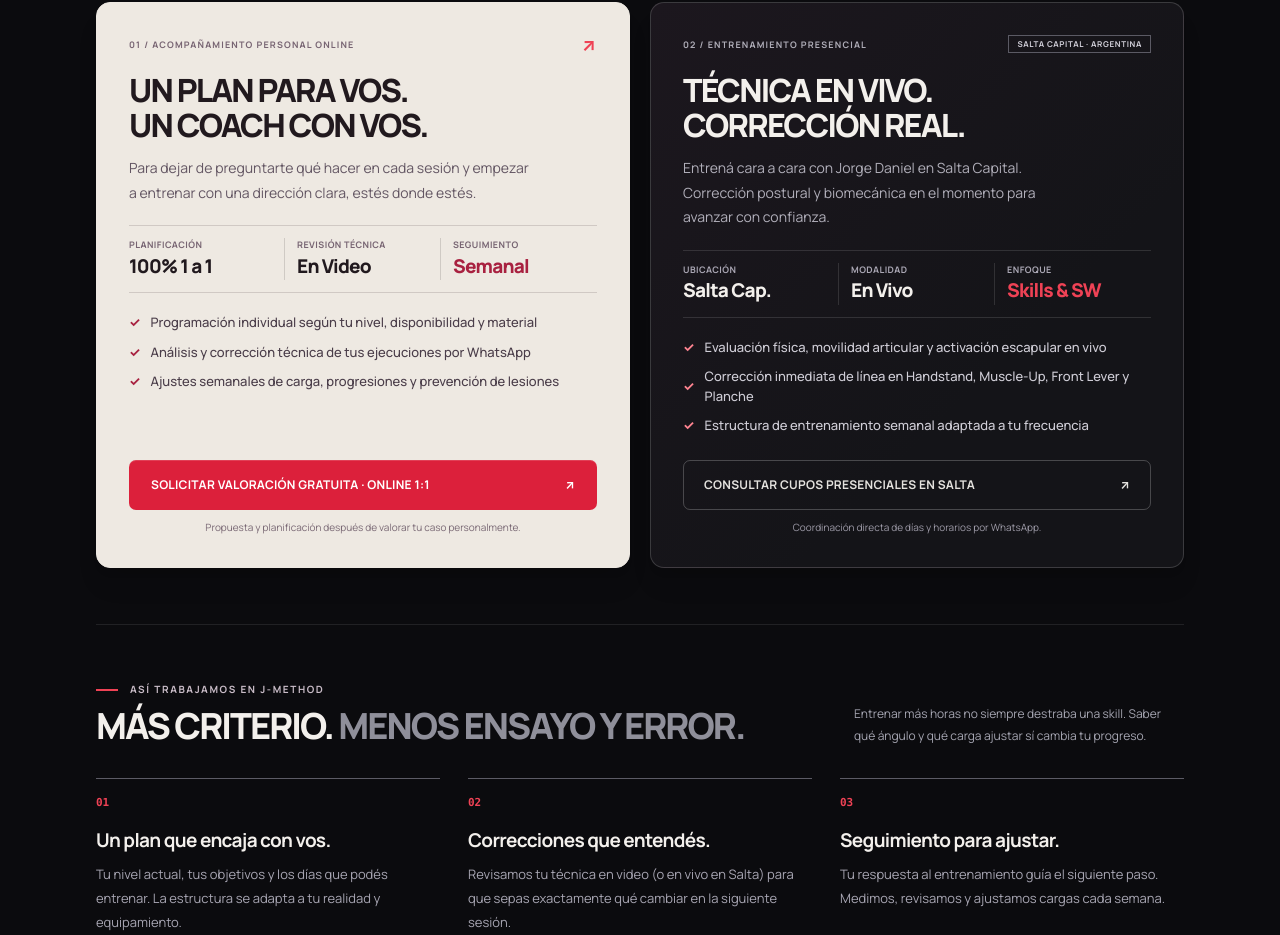
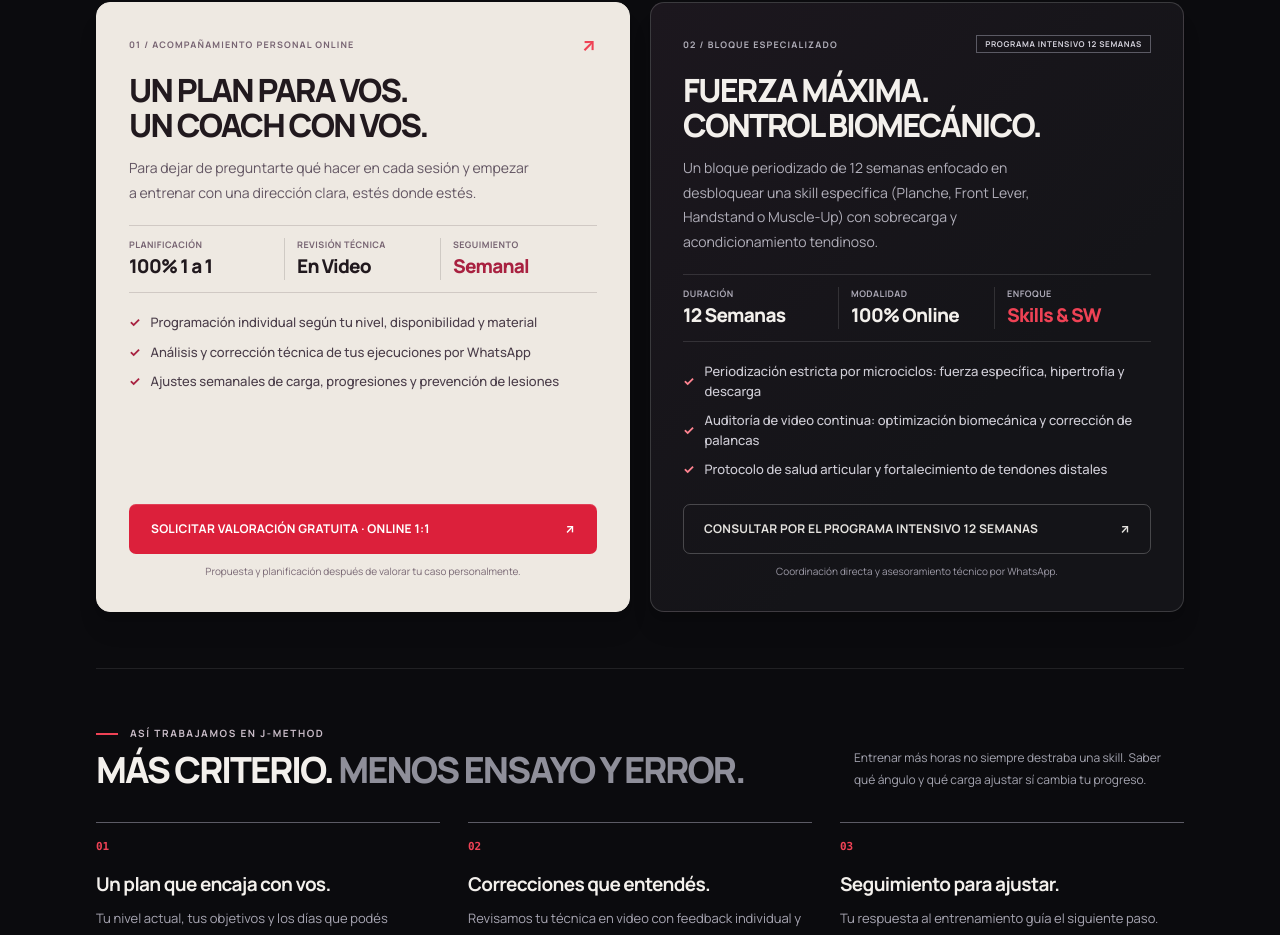
Before and after one commit to Agus1676/j-method, a React (Vite) app: page / in a window 1280 px wide. Shown: the part 1802-2737 px from the top of the page. Built offline with nearby package versions, Linux system fonts and the light colour scheme; the HTML template or start-up script is replaced by a standard one.

Commit message:
refactor: remove all Salta references and position as 100% online coaching

```diff
--- a/src/App.tsx
+++ b/src/App.tsx
@@ -20,7 +20,7 @@ export const App: React.FC = () => {
         {/* 3-Step Interactive Technical Assessment & Biomechanical Dossier */}
         <SkillMapQuiz />
 
-        {/* Editorial Contrast Coaching Modalities (Online 1:1 vs Presencial Salta) + Method */}
+        {/* Editorial Contrast Coaching Modalities (Online 1:1 vs Intensivo 12 Semanas) + Method */}
         <Programs />
 
         {/* Coach Bio (Jorge Daniel @jorgedaniel_sw) + Compact Editorial FAQ */}
--- a/src/components/CoachBio.tsx
+++ b/src/components/CoachBio.tsx
@@ -26,7 +26,7 @@ export const CoachBio: React.FC = () => {
                   JORGE DANIEL SW
                 </span>
                 <span className="block text-[8px] sm:text-[9px] font-semibold tracking-[0.17em] text-[#d0cdd8] mt-1.5 uppercase">
-                  ATLETA / ENTRENADOR · SALTA CAPITAL, ARGENTINA
+                  ATLETA / ENTRENADOR · COACHING 100% ONLINE
                 </span>
               </div>
               <span className="text-[10px] font-mono text-[#ef4255] font-bold">
@@ -48,7 +48,7 @@ export const CoachBio: React.FC = () => {
             </h2>
 
             <p className="text-[13px] sm:text-[14px] text-[#b4b2be] max-w-[510px] mt-4 leading-[1.85]">
-              Mis primeras habilidades también fueron intentos, errores y progresiones que tocaba aprender. Hoy entreno planche, front lever, handstand y muscle-up, y trabajo como entrenador de calistenia desde <strong className="text-[#f3f0ec] font-semibold">Salta Capital</strong> para atletas presenciales y online.
+              Mis primeras habilidades también fueron intentos, errores y progresiones que tocaba aprender. Hoy entreno planche, front lever, handstand y muscle-up, y trabajo como entrenador especializado guiando a atletas de todo el mundo mediante <strong className="text-[#f3f0ec] font-semibold">coaching 1 a 1 100% online</strong>.
             </p>
             <p className="text-[13px] sm:text-[14px] text-[#b4b2be] max-w-[510px] mt-3.5 leading-[1.85]">
               Mi trabajo con vos es convertir un objetivo que parece lejano en decisiones concretas: qué practicar, qué corregir en cada serie y cómo organizar tu semana.
--- a/src/components/Footer.tsx
+++ b/src/components/Footer.tsx
@@ -19,7 +19,7 @@ export const Footer: React.FC = () => {
           <span className="text-white/20">·</span>
           <span>Fuerza. Habilidades. Control.</span>
           <span className="text-white/20 hidden sm:inline">·</span>
-          <span className="hidden sm:inline">Salta Capital, Argentina</span>
+          <span className="hidden sm:inline">Coaching 100% Online · Sin Fronteras</span>
         </div>
 
         {/* Minimal Editorial Nav */}
--- a/src/components/Hero.tsx
+++ b/src/components/Hero.tsx
@@ -11,7 +11,7 @@ export const Hero: React.FC = () => {
         {/* Left Copy Column */}
         <div className="animate-jm-enter">
           <p className="jm-eyebrow mb-4">
-            COACHING DE CALISTENIA · SALTA & ONLINE
+            COACHING DE CALISTENIA 1:1 · ONLINE & GLOBAL
           </p>
 
           <h1
@@ -40,7 +40,7 @@ export const Hero: React.FC = () => {
             </a>
 
             <a href="#coaching" className="jm-btn-ghost w-full">
-              <span>VER MODALIDADES · ONLINE & SALTA</span>
+              <span>VER MODALIDADES DE COACHING 1:1</span>
               <span aria-hidden="true" className="text-base leading-none">↓</span>
             </a>
 
--- a/src/components/Navbar.tsx
+++ b/src/components/Navbar.tsx
@@ -19,7 +19,7 @@ export const Navbar: React.FC = () => {
               JORGE DANIEL SW
             </span>
             <small className="text-[7px] sm:text-[8px] font-semibold tracking-[0.22em] text-[#9c9ca7] mt-1 uppercase">
-              J-METHOD COACHING · SALTA & ONLINE
+              J-METHOD COACHING · 100% ONLINE
             </small>
           </span>
         </a>
@@ -37,7 +37,7 @@ export const Navbar: React.FC = () => {
             className="hidden sm:inline-flex text-[#bfbcc8] hover:text-white transition-colors py-2 items-center gap-1.5"
           >
             <span>Modalidades</span>
-            <span className="text-[10px] text-[#ff8592]">1:1 & Salta</span>
+            <span className="text-[10px] text-[#ff8592]">Planes 1:1</span>
           </a>
           <a
             href="#metodo"
--- a/src/components/Programs.tsx
+++ b/src/components/Programs.tsx
@@ -29,7 +29,7 @@ export const Programs: React.FC = () => {
           </p>
         </div>
 
-        {/* 2-Column Editorial Contrast Cards (Online 1:1 vs Presencial Salta) */}
+        {/* 2-Column Editorial Contrast Cards (Online 1:1 Mensual vs Programa Intensivo 12 Semanas) */}
         <div className="grid grid-cols-1 lg:grid-cols-2 gap-5 items-stretch">
           {/* CARD 01: COACHING ONLINE 1 A 1 (Warm Editorial Bone Card) */}
           <article className="jm-coaching-bone rounded-[14px] p-6 sm:p-8 flex flex-col justify-between shadow-xl">
@@ -122,34 +122,34 @@ export const Programs: React.FC = () => {
             </div>
           </article>
 
-          {/* CARD 02: ENTRENAMIENTO PRESENCIAL SALTA CAPITAL (Dark Obsidian Architectural Card) */}
+          {/* CARD 02: PROGRAMA INTENSIVO 12 SEMANAS (Dark Obsidian Architectural Card) */}
           <article className="bg-[linear-gradient(135deg,#1c171e,#141418_65%)] border border-white/[0.16] rounded-[14px] p-6 sm:p-8 flex flex-col justify-between shadow-xl">
             <div>
               <div className="flex items-center justify-between gap-3 mb-5 text-[9px] font-bold tracking-[0.13em] text-[#afadb8] uppercase">
-                <span>02 / ENTRENAMIENTO PRESENCIAL</span>
+                <span>02 / BLOQUE ESPECIALIZADO</span>
                 <span className="border border-[#5b5a64] px-2 py-0.5 text-[8px] tracking-[0.08em] text-[#d2d0da]">
-                  SALTA CAPITAL · ARGENTINA
+                  PROGRAMA INTENSIVO 12 SEMANAS
                 </span>
               </div>
 
               <h3 className="text-[28px] sm:text-[32px] font-extrabold tracking-[-0.055em] leading-[1.08] text-[#f3f0ec]">
-                TÉCNICA EN VIVO.
+                FUERZA MÁXIMA.
                 <br />
-                CORRECCIÓN REAL.
+                CONTROL BIOMECÁNICO.
               </h3>
 
               <p className="text-[13px] sm:text-[14px] text-[#b1afba] max-w-[400px] mt-3.5 leading-[1.75]">
-                Entrená cara a cara con Jorge Daniel en Salta Capital. Corrección postural y biomecánica en el momento para avanzar con confianza.
+                Un bloque periodizado de 12 semanas enfocado en desbloquear una skill específica (Planche, Front Lever, Handstand o Muscle-Up) con sobrecarga y acondicionamiento tendinoso.
               </p>
 
               {/* Architectural 3-Column Spec Strip */}
               <div className="grid grid-cols-3 border-y border-white/[0.12] my-5 py-3">
                 <div className="pr-3 border-r border-white/[0.12]">
                   <span className="block text-[9px] font-bold uppercase tracking-wider text-[#aaa7b4]">
-                    Ubicación
+                    Duración
                   </span>
                   <strong className="text-[17px] sm:text-[19px] font-extrabold tracking-[-0.04em] text-[#f3f0ec]">
-                    Salta Cap.
+                    12 Semanas
                   </strong>
                 </div>
                 <div className="px-3 border-r border-white/[0.12]">
@@ -157,7 +157,7 @@ export const Programs: React.FC = () => {
                     Modalidad
                   </span>
                   <strong className="text-[17px] sm:text-[19px] font-extrabold tracking-[-0.04em] text-[#f3f0ec]">
-                    En Vivo
+                    100% Online
                   </strong>
                 </div>
                 <div className="pl-3">
@@ -174,19 +174,19 @@ export const Programs: React.FC = () => {
                 <li className="flex items-center gap-2.5">
                   <span className="text-[#ff8491] font-bold">✓</span>
                   <span>
-                    Evaluación física, movilidad articular y activación escapular en vivo
+                    Periodización estricta por microciclos: fuerza específica, hipertrofia y descarga
                   </span>
                 </li>
                 <li className="flex items-center gap-2.5">
                   <span className="text-[#ff8491] font-bold">✓</span>
                   <span>
-                    Corrección inmediata de línea en Handstand, Muscle-Up, Front Lever y Planche
+                    Auditoría de video continua: optimización biomecánica y corrección de palancas
                   </span>
                 </li>
                 <li className="flex items-center gap-2.5">
                   <span className="text-[#ff8491] font-bold">✓</span>
                   <span>
-                    Estructura de entrenamiento semanal adaptada a tu frecuencia
+                    Protocolo de salud articular y fortalecimiento de tendones distales
                   </span>
                 </li>
               </ul>
@@ -195,17 +195,17 @@ export const Programs: React.FC = () => {
             <div>
               <a
                 href={getWhatsAppLink(
-                  'Hola Jorge! Estoy en Salta Capital y quiero consultar disponibilidad y horarios para entrenar presencial con vos.'
+                  'Hola Jorge! Vengo de la web J-METHOD y quiero consultar disponibilidad para el Programa Intensivo de 12 Semanas de Skills.'
                 )}
                 target="_blank"
                 rel="noopener noreferrer"
                 className="jm-btn-ghost w-full border-white/30 hover:border-[#ef4255]"
               >
-                <span>CONSULTAR CUPOS PRESENCIALES EN SALTA</span>
+                <span>CONSULTAR POR EL PROGRAMA INTENSIVO 12 SEMANAS</span>
                 <span aria-hidden="true">↗</span>
               </a>
               <small className="block text-center text-[10px] text-[#9e9ba8] mt-2.5">
-                Coordinación directa de días y horarios por WhatsApp.
+                Coordinación directa y asesoramiento técnico por WhatsApp.
               </small>
             </div>
           </article>
--- a/src/components/SkillMapQuiz.tsx
+++ b/src/components/SkillMapQuiz.tsx
@@ -74,8 +74,8 @@ export const SkillMapQuiz: React.FC = () => {
     const skillName = SKILL_LABELS[selectedSkill];
     const levelName = LEVEL_LABELS[selectedPoint];
     const modName =
-      selectedModality === 'salta'
-        ? 'Presencial en Salta Capital'
+      selectedModality === 'intensivo'
+        ? 'Programa Intensivo 12 Semanas'
         : 'Coaching Online 1 a 1';
 
     const msg = `Hola Jorge! Completé mi *Diagnóstico Técnico J-METHOD* en la web:
@@ -449,24 +449,24 @@ Quiero que revises mi ficha técnica para armar mi planificación. ¿Cómo empez
                         }`}
                       >
                         <span className="block text-[9px] uppercase opacity-75">
-                          100% Individual
+                          Mensual 1 a 1
                         </span>
-                        Online 1 a 1
+                        Coaching Online
                       </button>
 
                       <button
                         type="button"
-                        onClick={() => setSelectedModality('salta')}
+                        onClick={() => setSelectedModality('intensivo')}
                         className={`py-2.5 px-3 rounded-[8px] border text-[11px] font-bold transition-all text-left ${
-                          selectedModality === 'salta'
+                          selectedModality === 'intensivo'
                             ? 'bg-[#eee7e1] border-[#eee7e1] text-[#261925]'
                             : 'bg-[#101016] border-white/[0.15] text-[#b8a7c2] hover:text-white'
                         }`}
                       >
                         <span className="block text-[9px] uppercase opacity-75">
-                          Salta Capital
+                          12 Semanas
                         </span>
-                        Presencial
+                        Intensivo Skills
                       </button>
                     </div>
                   </div>
@@ -542,8 +542,8 @@ Quiero que revises mi ficha técnica para armar mi planificación. ¿Cómo empez
                         04 / MODALIDAD
                       </dt>
                       <dd className="text-[12px] font-extrabold text-[#f3f0ec] m-0">
-                        {selectedModality === 'salta'
-                          ? 'Presencial Salta'
+                        {selectedModality === 'intensivo'
+                          ? 'Intensivo 12 Sem.'
                           : 'Coaching Online 1:1'}
                       </dd>
                     </div>
@@ -613,7 +613,7 @@ Quiero que revises mi ficha técnica para armar mi planificación. ¿Cómo empez
                     </button>
 
                     <span className="text-[10px] text-[#95859f]">
-                      Respuesta directa de Jorge · Salta Capital & Online
+                      Respuesta directa de Jorge Daniel · Cupos limitados
                     </span>
                   </div>
                 </div>
--- a/src/data/content.ts
+++ b/src/data/content.ts
@@ -11,8 +11,8 @@ export const COACH_DATA: CoachProfile = {
   name: "Jorge Daniel",
   brand: "J-METHOD",
   tagline: "Fuerza. Habilidades. Control.",
-  location: "Salta Capital, Argentina · Online & Presencial",
-  city: "Salta Capital",
+  location: "Coaching 100% Online · Sin Fronteras",
+  city: "Online Global",
   country: "Argentina",
   email: "jorgedanielotz@gmail.com",
   phoneRaw: "5493874667930",
@@ -244,7 +244,7 @@ export const METHOD_STEPS = [
   {
     number: '02',
     title: 'Correcciones que entendés.',
-    desc: 'Revisamos tu técnica en video (o en vivo en Salta) para que sepas exactamente qué cambiar en la siguiente sesión.',
+    desc: 'Revisamos tu técnica en video con feedback individual y directo para que sepas exactamente qué corregir en la siguiente sesión.',
   },
   {
     number: '03',
@@ -265,9 +265,9 @@ export const FAQ_DATA: FaqItem[] = [
       'Grabás tus series principales con el celular y se las enviás a Jorge por WhatsApp. Recibís correcciones puntuales sobre tu línea, bloqueo articular y posición escapular para aplicar en tu siguiente entrenamiento.',
   },
   {
-    question: '¿Dónde se realizan los entrenamientos presenciales?',
+    question: '¿Desde qué país puedo empezar el coaching online?',
     answer:
-      'Las sesiones presenciales se realizan en Salta Capital, Argentina. Coordinamos días y horarios directamente por WhatsApp para trabajar técnica, fuerza y progresiones en vivo.',
+      'Podés entrenar desde cualquier lugar del mundo. El sistema es 100% online y se adapta a tus horarios, tu gimnasio o tu parque de calistenia local con seguimiento directo y personalizado por WhatsApp.',
   },
   {
     question: '¿Tiene algún costo completar el diagnóstico inicial en la web?',
--- a/src/types.ts
+++ b/src/types.ts
@@ -1,7 +1,7 @@
 export type SkillId = 'planche' | 'front-lever' | 'handstand' | 'muscle-up';
 export type SkillLevelId = 'base' | 'principiante' | 'intermedio' | 'avanzado';
 export type BlockerId = 'fuerza' | 'tecnica' | 'programacion' | 'estancamiento';
-export type ModalityId = 'online' | 'salta';
+export type ModalityId = 'online' | 'intensivo';
 
 export interface CoachProfile {
   name: string;
```
Also changed, not shown: index.html (+1 -1 lines), 1 other file (tests, documents, lock files or other folders).
